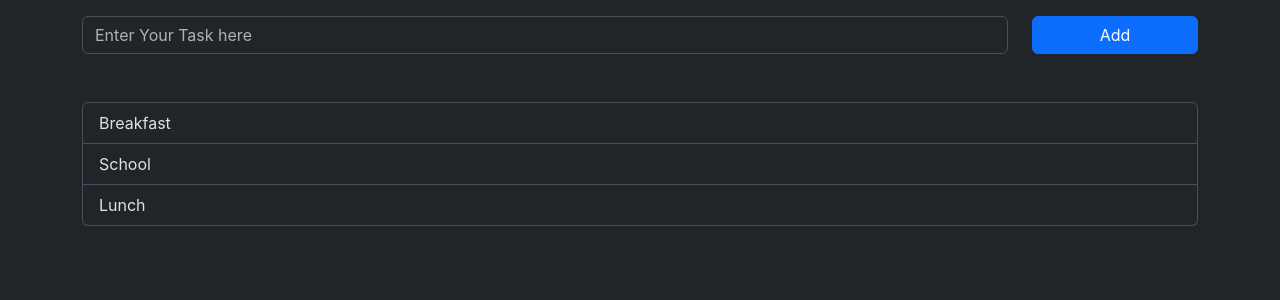
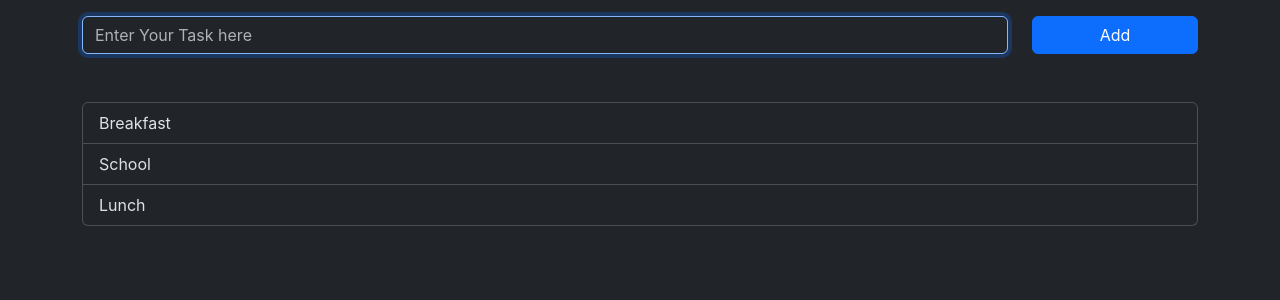
Before and after one commit to nazishshaheen/todo-app, a React (Create React App) app: page / in a window 1280 px wide. Shown: the top 300 px of the page. Built offline with nearby package versions, Linux system fonts and the light colour scheme.

Commit message:
added update and edit functionallity

```diff
--- a/src/components/Input.jsx
+++ b/src/components/Input.jsx
@@ -1,20 +1,55 @@
 import React, { useEffect, useState } from 'react'
+import toast, { Toaster } from 'react-hot-toast';
 
+export default function Input(props) {
+    const [task, setTask] = useState('');
 
+    const inputChange = (event) => {
+        setTask(event.target.value);
+    }
 
+    const submit = (event) => {
+        event.preventDefault();
+        if (props.dataObj.index > -1) {
+            props.editTask(props.dataObj.index, task);
+            return;
+        }
+        if (task) {
+            props.addTask(task);
+            setTask('');
+            toast.success('Task added Successfully');
+        } else {
+            toast.error('Plzz Enter Your Task');
+        }
 
-
-export default function Input() {
+    }
+    useEffect(() => {
+        setTask(props.dataObj.data);
+        document.querySelector('#input-elm').focus();
+    }, [props.dataObj.data, props.dataObj.index]);
 
     return (
         <section className='mt-3'>
-            <form>
+            <form onSubmit={submit}>
                 <div className='row'>
                     <div className='col-10'>
-                        <input type="text" className="form-control" placeholder='Enter Your Task here' id="input-elm" />
+                        <input
+                            type="text"
+                            className="form-control"
+                            placeholder='Enter Your Task here'
+                            id="input-elm"
+                            value={task}
+                            onChange={inputChange}
+                        />
                     </div>
                     <div className='col-2 d-grid gap-2'>
-                        <button className='btn outline-none btn-primary' id='btn'>{"Add"}</button>
+                        <button
+                            className='btn outline-none btn-primary'
+                            id='btn'>
+                            {
+                                props.dataObj.index === -1 ? "Add" : "Update"
+                            }
+                        </button>
                     </div>
                 </div>
             </form>
```
